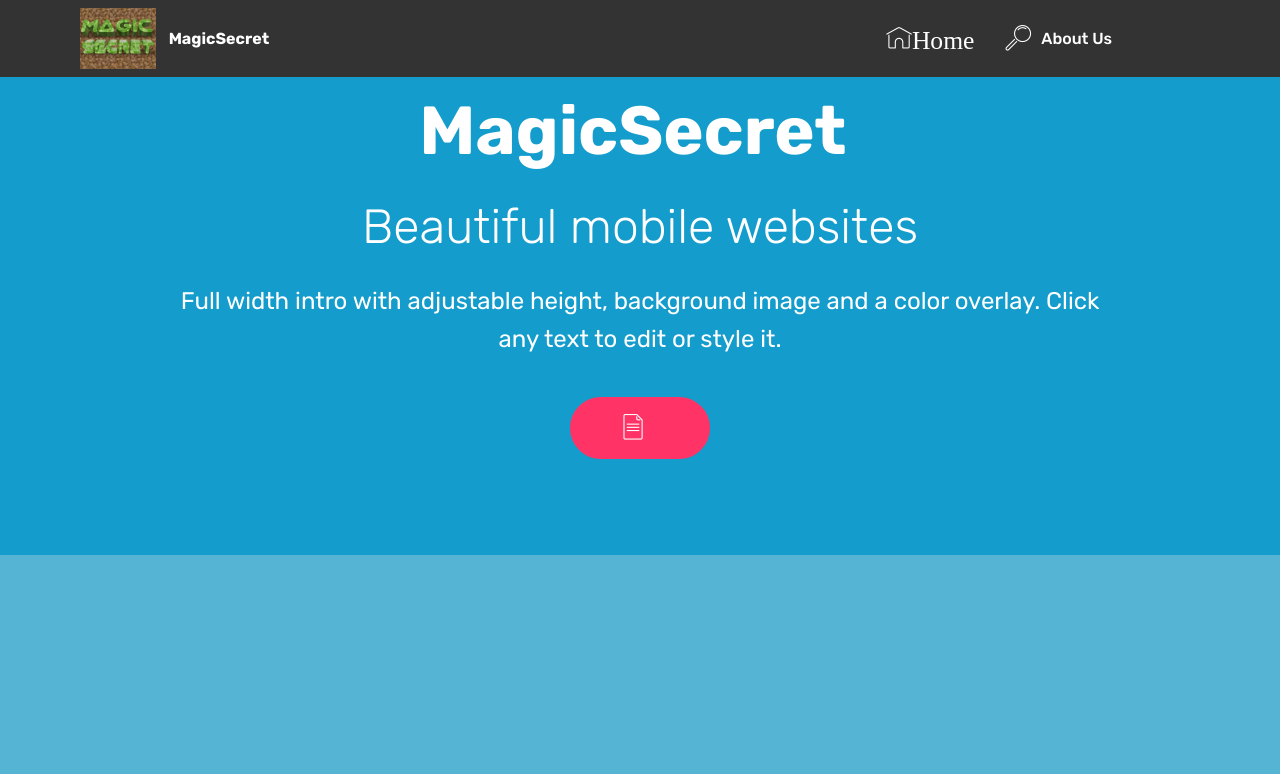
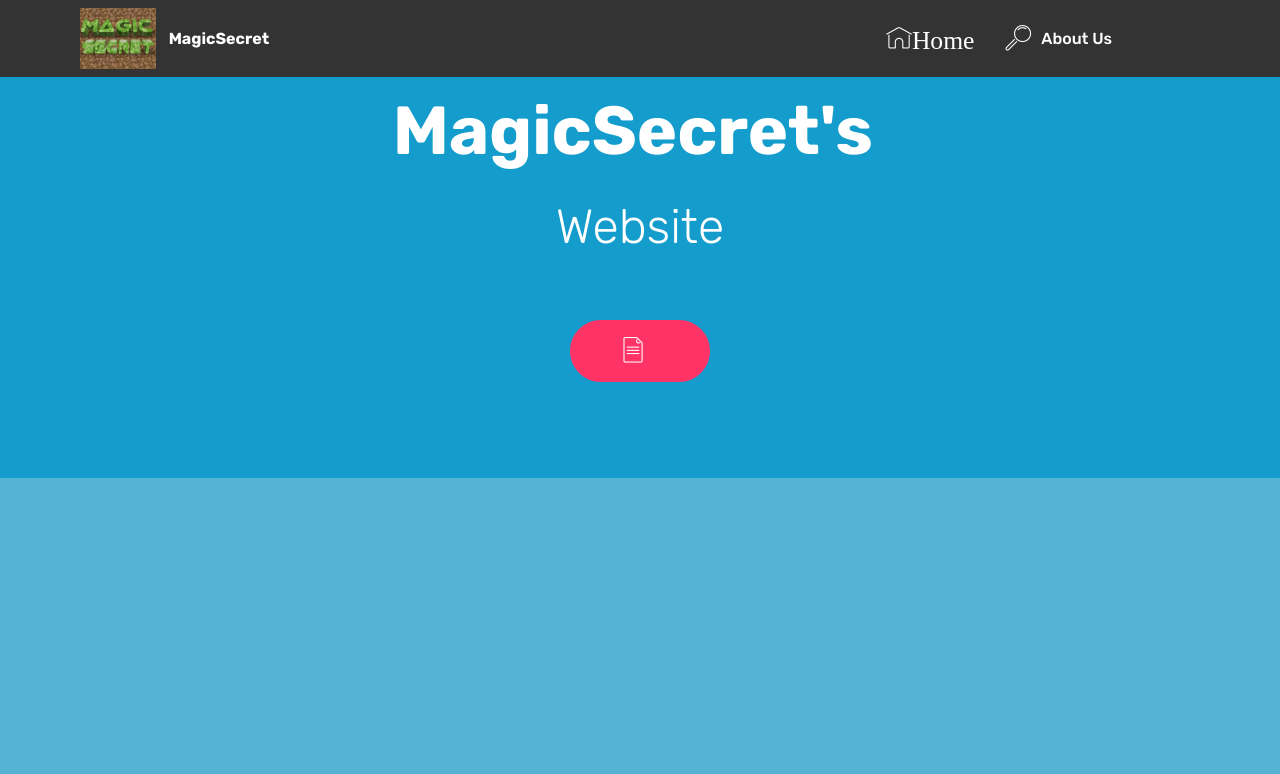
Before and after one commit to MoonCodeing/secretsatmagic.github.io, a plain HTML site: page index.html in a window 1280 px wide. Shown: the top 774 px of the page. Drawn offline with Linux system fonts and the light colour scheme; files whose address does not match are found by name.

Commit message:
Update index.html

```diff
--- a/index.html
+++ b/index.html
@@ -112,12 +112,12 @@
         <div class="row justify-content-md-center">
             <div class="mbr-white col-md-10">
                 <h1 class="mbr-section-title align-center mbr-bold pb-3 mbr-fonts-style display-1">
-                    MagicSecret&nbsp;</h1>
+                    MagicSecret's&nbsp;</h1>
                 <h3 class="mbr-section-subtitle align-center mbr-light pb-3 mbr-fonts-style display-2">
-                    Beautiful mobile websites
+                    Website
                 </h3>
                 <p class="mbr-text align-center pb-3 mbr-fonts-style display-5">
-                    Full width intro with adjustable height, background image and a color overlay. Click any text to edit or style it.
+
                 </p>
                 <div class="mbr-section-btn align-center"><a class="btn btn-md btn-secondary display-4" href="https://mobirise.co">
                         <span class="mbr-iconfont mbri-file"></span></a></div>
```
